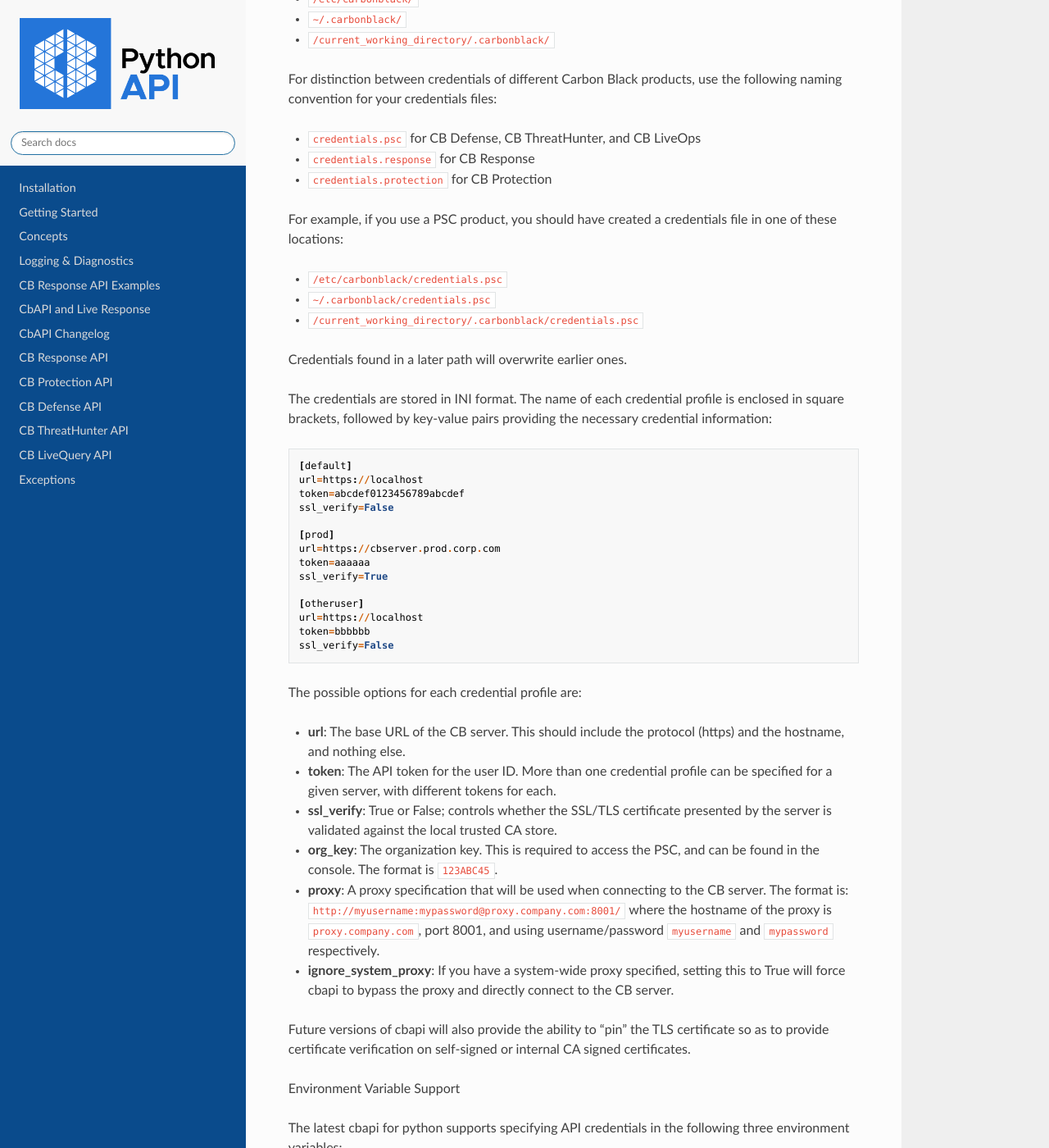
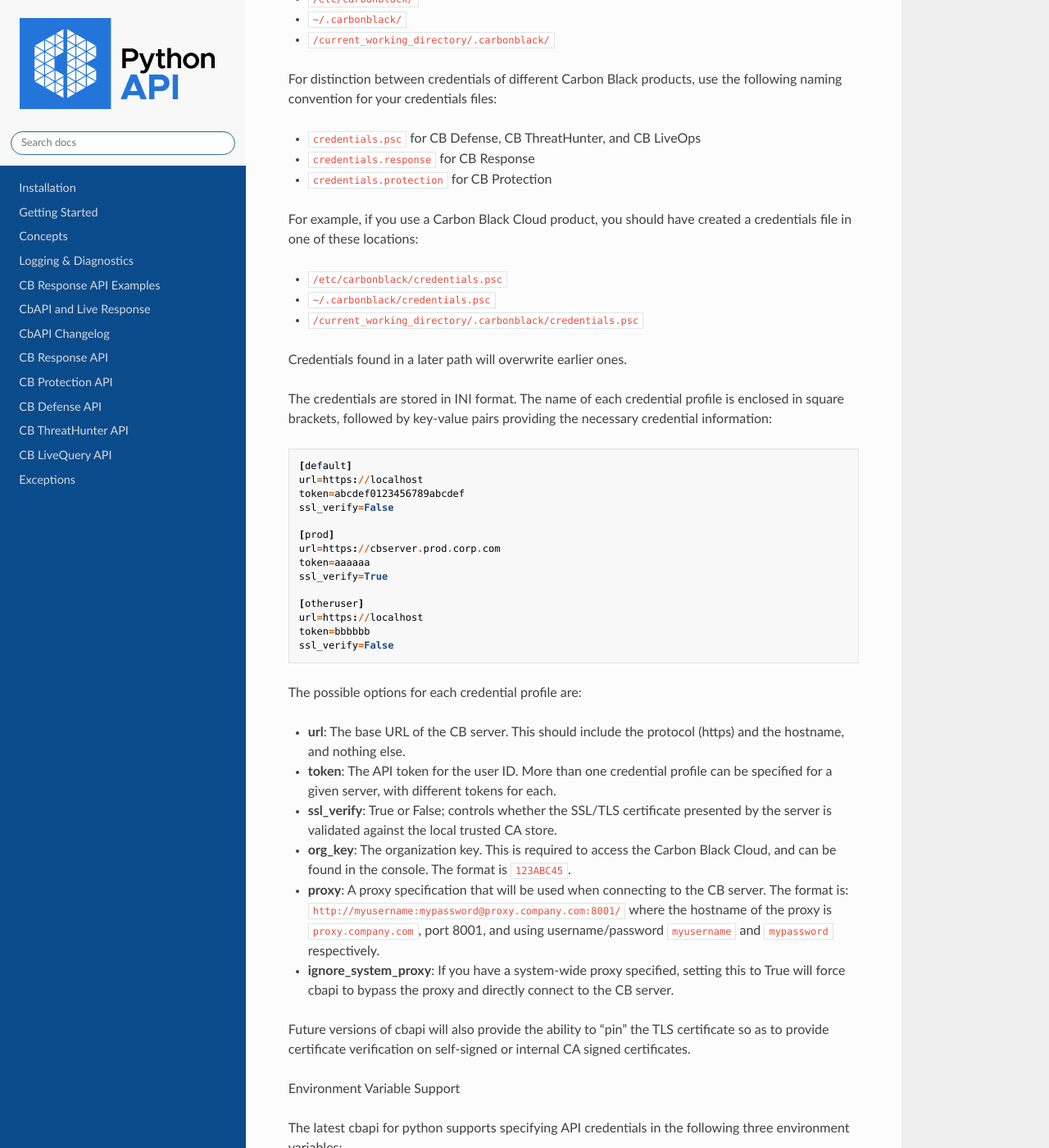
Before and after one commit to carbonblack/cbapi-python, a Sphinx documentation site: the page built from docs/index.rst, in a window 1280 px wide and 1400 px high, scrolled down 2720 px. Shown: the whole window at 82% size. Built offline with Sphinx 7.4.7 and the Read the Docs theme 2.0.0, drawn with Linux system fonts in a browser that asks for light colours.

Commit message:
changed PSC to Carbon Black Cloud for rebranding to VMware

```diff
--- a/docs/getting-started.rst
+++ b/docs/getting-started.rst
@@ -36,7 +36,7 @@
 This configuration script will walk you through entering your API credentials and will save them to your current user's
 credential file location, which is located in the ``.carbonblack`` directory in your user's home directory.
 
-If using cbapi-psc, you will also be asked to provide an org key. An org key is required to access the PSC, and can be found in the console under Settings -> API Keys.
+If using cbapi-psc, you will also be asked to provide an org key. An org key is required to access the Carbon Black Cloud, and can be found in the console under Settings -> API Keys.
 
 Your First Query
 ----------------
--- a/docs/index.rst
+++ b/docs/index.rst
@@ -137,7 +137,7 @@
 * ``credentials.response`` for CB Response
 * ``credentials.protection`` for CB Protection
 
-For example, if you use a PSC product, you should have created a credentials file in one of these locations:
+For example, if you use a Carbon Black Cloud product, you should have created a credentials file in one of these locations:
 
 * ``/etc/carbonblack/credentials.psc``
 * ``~/.carbonblack/credentials.psc``
@@ -170,7 +170,7 @@
   different tokens for each.
 * **ssl_verify**: True or False; controls whether the SSL/TLS certificate presented by the server is validated against
   the local trusted CA store.
-* **org_key**: The organization key. This is required to access the PSC, and can be found in the console. The format is ``123ABC45``.
+* **org_key**: The organization key. This is required to access the Carbon Black Cloud, and can be found in the console. The format is ``123ABC45``.
 * **proxy**: A proxy specification that will be used when connecting to the CB server. The format is:
   ``http://myusername:mypassword@proxy.company.com:8001/`` where the hostname of the proxy is ``proxy.company.com``, port
   8001, and using username/password ``myusername`` and ``mypassword`` respectively.
--- a/docs/threathunter-api.rst
+++ b/docs/threathunter-api.rst
@@ -4,7 +4,7 @@
 ===================
 
 This page documents the public interfaces exposed by cbapi when communicating with a
-Carbon Black PSC ThreatHunter server.
+Carbon Black Cloud ThreatHunter server.
 
 Main Interface
 --------------
```
Also changed, not shown: 3 other files.
